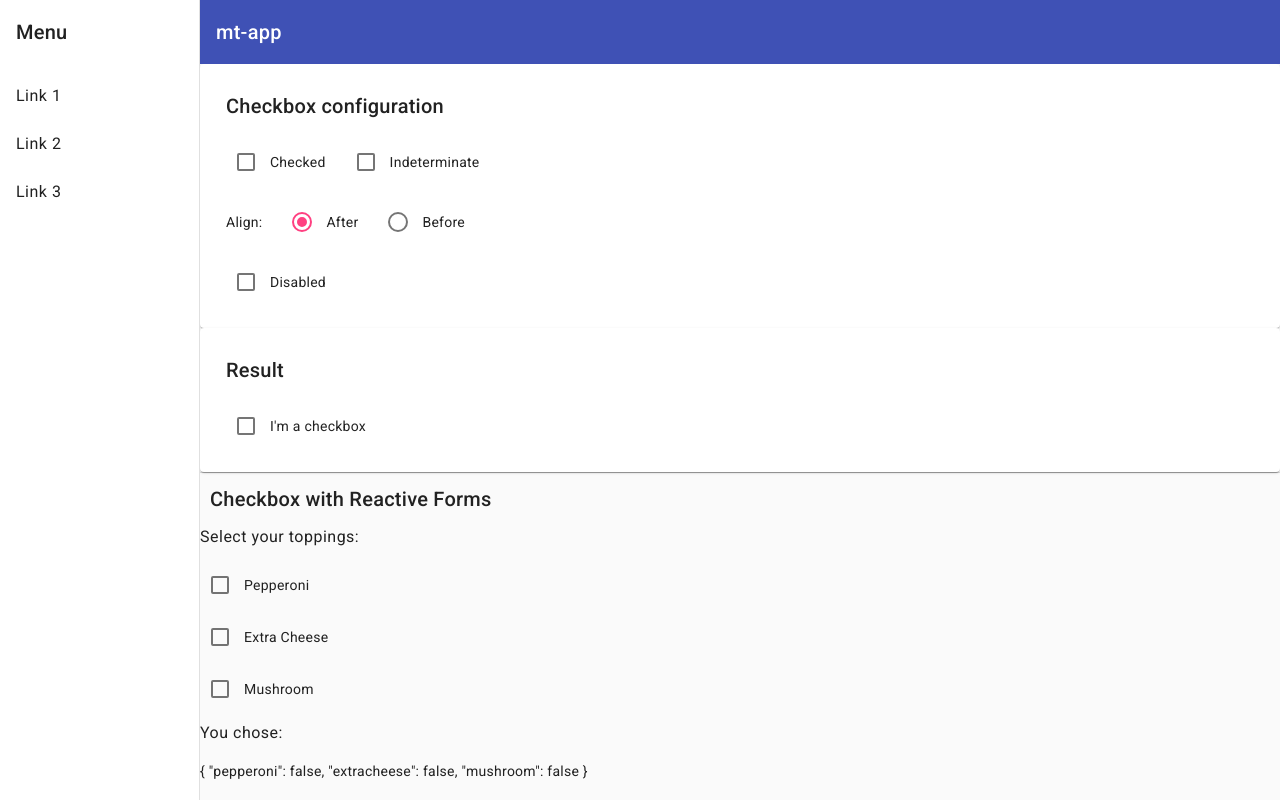
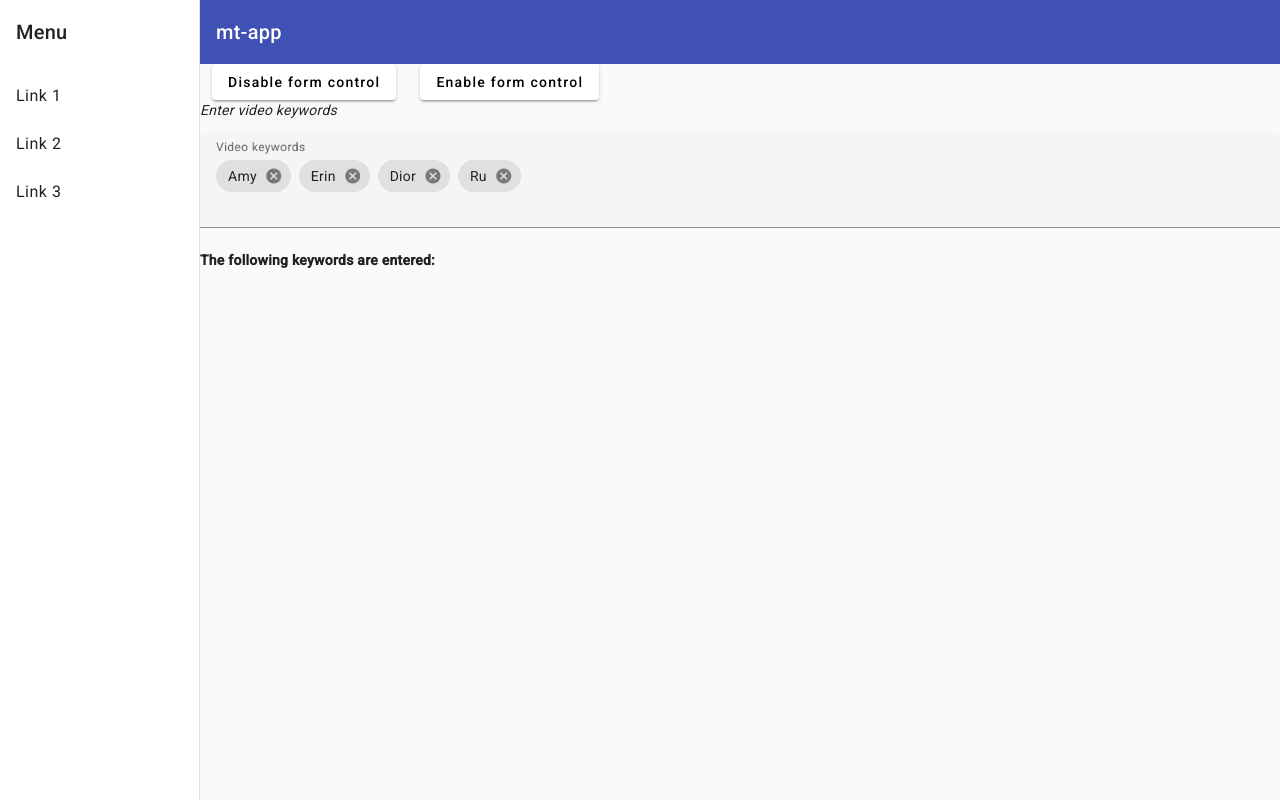
Before and after one commit to mrigankvallabh/mt-app, an Angular app: page / in a window 1280 px wide. Built offline with nearby package versions, Linux system fonts and the light colour scheme.

Commit message:
Added Chips Components

```diff
--- /dev/null
+++ b/src/app/components/chips/chips.component.ts
@@ -0,0 +1,121 @@
+import { CdkDragDrop, moveItemInArray } from '@angular/cdk/drag-drop';
+import { Component } from '@angular/core';
+import { FormControl } from '@angular/forms';
+import { MatChipInputEvent } from '@angular/material/chips';
+import { ThemePalette } from '@angular/material/core';
+
+@Component({
+  selector: 'chips-overview',
+  template: `
+    <p>
+      chips works!
+    </p>
+  `,
+  styles: [
+  ]
+})
+export class ChipsComponent {}
+
+interface ChipColor {
+  name: string;
+  color: ThemePalette;
+  default?: boolean;
+}
+
+@Component({
+  selector: 'chips-basic',
+  template: `
+    <!-- <mat-chip-listbox class="mat-mdc-chip-set-stacked">  add class to get stacked-->
+    <mat-chip-listbox>
+      <mat-chip-option *ngFor="let clr of availableColors" [color]="clr.color" [selected]="clr.default">{{ clr.name }}</mat-chip-option>
+    </mat-chip-listbox>
+  `,
+  styles: [`
+    .mat-mdc-chip-set-stacked.mat-mdc-chip-set {
+      max-width: 4rem;
+    }
+  `]
+})
+export class ChipsBasic {
+  availableColors: ChipColor[] = [
+    {name: 'none', color: undefined, default: true},
+    {name: 'Primary', color: 'primary'},
+    {name: 'Accent', color: 'accent'},
+    {name: 'Warn', color: 'warn'},
+  ];
+}
+
+@Component({
+  selector: 'chips-form-control',
+  template: `
+    <div class="example-button-container">
+      <button mat-raised-button (click)="formControl.disable()">Disable form control</button>
+      <button mat-raised-button (click)="formControl.enable()">Enable form control</button>
+    </div>
+    <p>
+      <i>Enter video keywords</i>
+    </p>
+    <mat-form-field class="example-form-field">
+      <mat-label>Video keywords</mat-label>
+      <mat-chip-grid #chipGrid aria-label="Enter keywords" [formControl]="formControl" cdkDropList cdkDropListOrientation="horizontal" (cdkDropListDropped)="drop($event)">
+        <mat-chip-row *ngFor="let keyword of keywords" (removed)="removeKeyword(keyword)" cdkDrag>
+          {{keyword}}
+          <button matChipRemove aria-label="'remove ' + keyword">
+            <mat-icon>cancel</mat-icon>
+          </button>
+        </mat-chip-row>
+      </mat-chip-grid>
+      <input placeholder="New keyword..."
+              [matChipInputFor]="chipGrid"
+              (matChipInputTokenEnd)="add($event)"/>
+    </mat-form-field>
+
+    <p>
+      <b>The following keywords are entered:</b> {{formControl.value}}
+    </p>
+  `,
+  styles: [`
+    .example-form-field {
+      width: 100%;
+    }
+
+    .example-button-container > button {
+      margin: 0 12px;
+    }
+  `]
+})
+export class ChipsFormControl {
+  readonly keywords: string[] = ["Amy", "Erin", "Dior", "Ru"];
+  formControl = new FormControl<string[]>([]);
+
+  removeKeyword(k: string) {
+    const ix = this.keywords.indexOf(k);
+    if (ix >= 0) {
+      this.keywords.splice(ix, 1);
+    }
+  }
+
+  add(event: MatChipInputEvent) {
+    const v = (event.value || "").trim();
+    if (v) {
+      this.keywords.push(v);
+    }
+    event.chipInput!.clear();
+  }
+
+  drop(event: CdkDragDrop<string[]>) {
+    moveItemInArray(this.keywords, event.previousIndex, event.currentIndex);
+  }
+}
+
+@Component({
+  selector: 'chips-drag-drop',
+  template: `
+    <p>
+      chips works!
+    </p>
+  `,
+  styles: [
+  ]
+})
+export class ChipsDragDrop {}
--- a/src/app/ng-navigation/ng-navigation.component.html
+++ b/src/app/ng-navigation/ng-navigation.component.html
@@ -39,7 +39,8 @@
       <!-- <button-toggle-exclusive-selection></button-toggle-exclusive-selection> -->
       <!-- <button-toggle-form-selection></button-toggle-form-selection> -->
       <!-- <card-overview></card-overview> -->
-      <checkbox-overview></checkbox-overview>
+      <!-- <checkbox-overview></checkbox-overview> -->
+      <chips-form-control></chips-form-control>
     </main>
   </mat-sidenav-content>
 </mat-sidenav-container>
```
Also changed, not shown: src/app/app.module.ts (+6 -1 lines).
